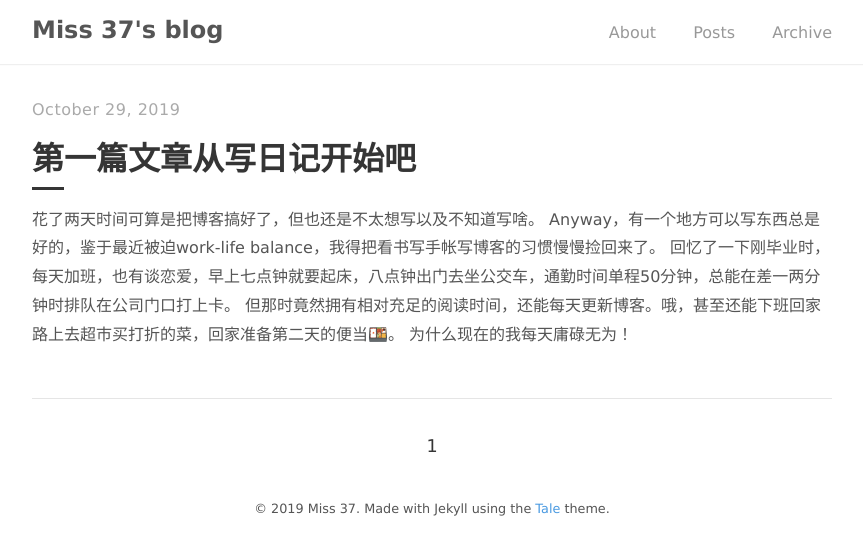
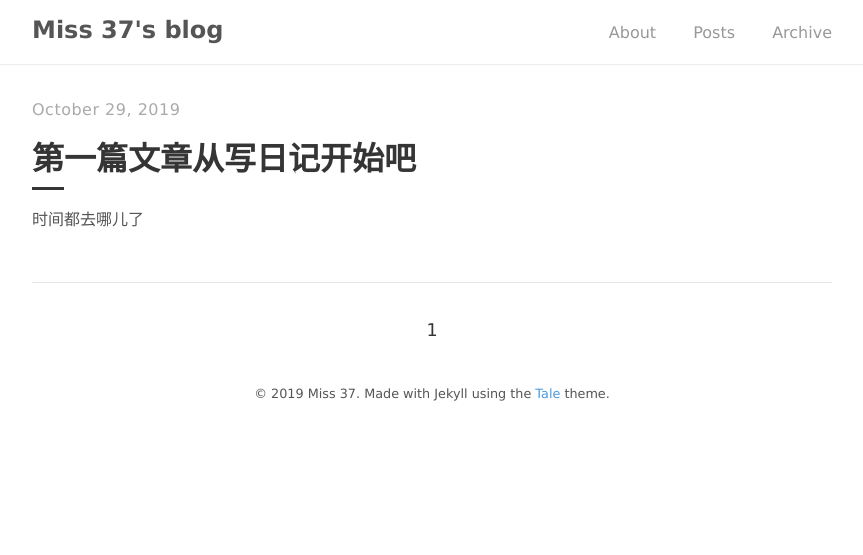
Before and after one commit to 37uranus/37uranus.github.io, a Jekyll site: the page built from index.html, in a window 1280 px wide. Shown: the top 555 px of the page, without its empty margins (208-1071 px from the left). Built offline with Jekyll 4.4.1, drawn with Linux system fonts in a browser that asks for light colours; the list of posts is cut into pages by our own code.

Commit message:
20191029

```diff
--- a/_config.yml
+++ b/_config.yml
@@ -42,3 +42,6 @@ exclude: [ Gemfile, Gemfile.lock, tale.gemspec ]
 
 # Disqus (Set to your disqus id)
 disqus:         jekyll-tale
+
+# excerpt_separator
+excerpt_separator:  '<!-- more -->'
--- a/_layouts/home.html
+++ b/_layouts/home.html
@@ -11,7 +11,7 @@ layout: default
         <div class="catalogue-line"></div>
 
         <p>
-          {{ post.content | strip_html | truncatewords: 30 }}
+          {{ post.excerpt | strip_html | truncatewords: 30 }}
         </p>
 
       </div>
--- a/_posts/2019-10-29-diary.md
+++ b/_posts/2019-10-29-diary.md
@@ -3,6 +3,7 @@ layout: post
 title:  "第一篇文章从写日记开始吧"
 date:   2019-10-29 16:08:28 +0800
 categories: jekyll update
+excerpt: 时间都去哪儿了
 ---
 花了两天时间可算是把博客搞好了，但也还是不太想写以及不知道写啥。
 Anyway，有一个地方可以写东西总是好的，鉴于最近被迫work-life balance，我得把看书写手帐写博客的习惯慢慢捡回来了。
```
Also changed, not shown: 8 other files.
